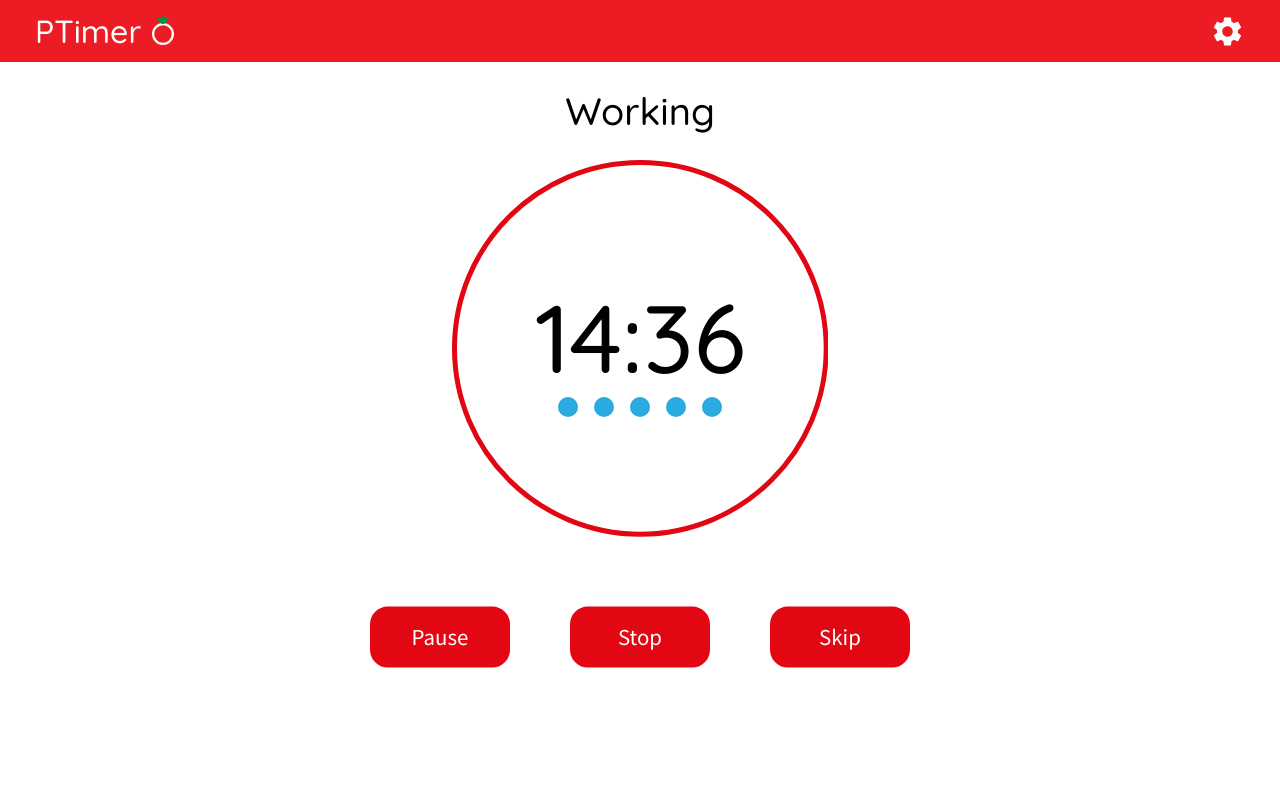
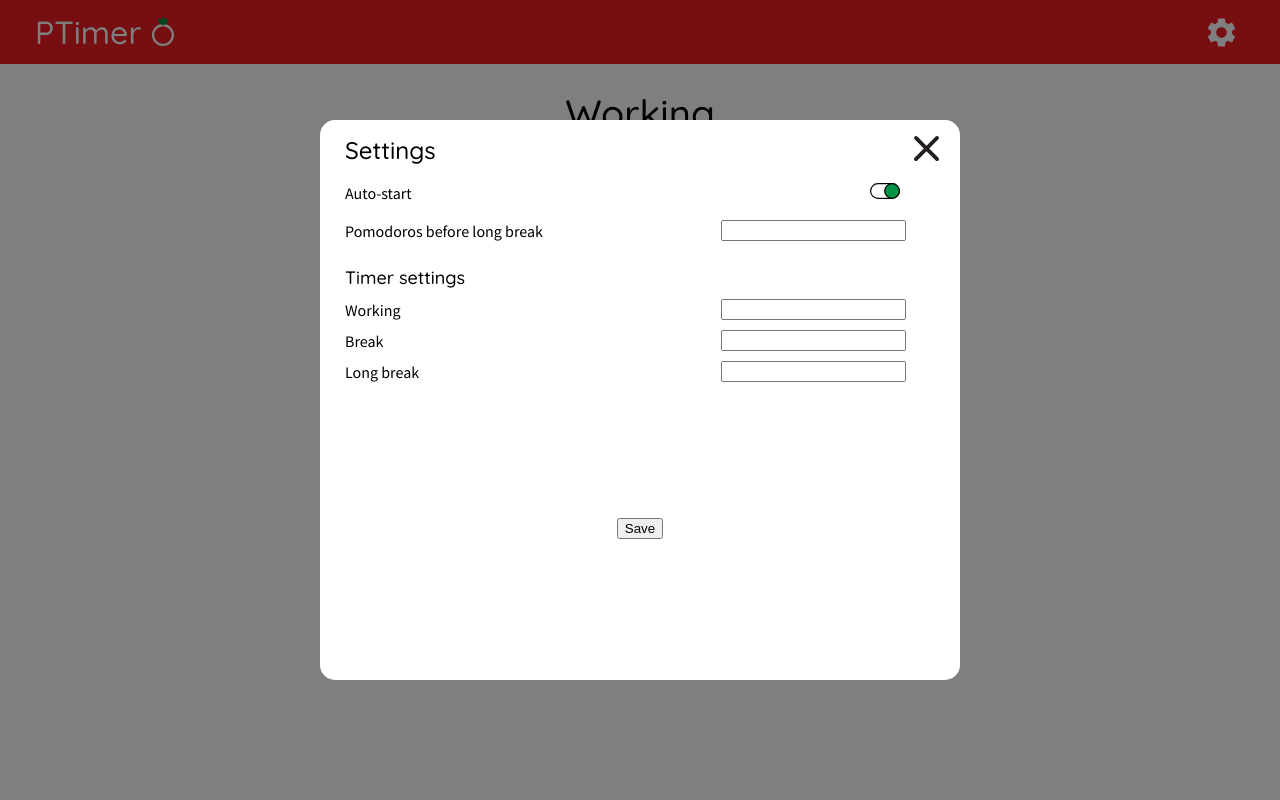
Before and after one commit to t-kovalskii/PTimer, a React (Create React App) app in the folder frontend/: page / in a window 1280 px wide. Both pictures are taken after a click on the button 1227 px from the left and 31 px from the top of the page. Shown: the top 800 px of the page. Built offline with nearby package versions, Linux system fonts and the light colour scheme.

Commit message:
Static popup
Implementing static popup appearing when crown button is clicked

```diff
--- a/frontend/src/components/App.js
+++ b/frontend/src/components/App.js
@@ -9,7 +9,7 @@ import '../css/override.css';
 
 export default function App(props) {
     return (
-      <div>
+      <div id="appBlock">
         <Navbar />
         <Main />
         <Footer />
--- /dev/null
+++ b/frontend/src/components/Popup.js
@@ -0,0 +1,70 @@
+import React from 'react';
+import SettingsField from './SettingsField';
+
+// svg
+import CloseIcon from './svg/close';
+import SwitcherOn from './svg/switcher_on';
+import SwitcherOff from './svg/switcher_off';
+
+// css
+import '../css/layout/popup.css';
+import '../css/style/popup.css'
+
+class Popup extends React.Component {
+  constructor(props) {
+    super(props);
+    this.state = {switchOn: true};
+    this.switch = this.switch.bind(this);
+  }
+
+  switch() {
+    this.setState(state => {
+      return {switchOn: !state.switchOn};
+    });
+  }
+
+  render() {
+    return (
+      <div className={this.props.show ? 'popupBox-displayed' : 'popupBox'}>
+        <div className="popupInner">
+          <div className="generalSettings">
+            <div className="settingsHeader">
+              <span id="settingsLabel">Settings</span>
+              <button id="closeButton" onClick={this.props.close}>
+                <CloseIcon size={25} />
+              </button>
+            </div>
+            <div className="generalFields">
+              <SettingsField
+                leftSlot={<span>Auto-start</span>}
+                rightSlot={
+                  this.state.switchOn ? <SwitcherOn size={30} switch={this.switch} /> : <SwitcherOff size={30} switch={this.switch} />
+                }
+              />
+              <SettingsField
+                leftSlot={<span>Pomodoros before long break</span>}
+                rightSlot={<input id="numberInput" type="number" />}
+              />
+            </div>
+          </div>
+          <div className="timerSettings">
+            <span id="timerSettingsLabel">Timer settings</span>
+            <div className="timerFields">
+              {
+                ['working', 'break', 'long_break'].map((caption, key) => {
+                  return <SettingsField key={key}
+                    leftSlot={caption[0].toUpperCase() + caption.slice(1).split('_').join(' ')}
+                    rightSlot={<input id={'numberInput' + caption} type="number" />}
+                  />
+                })
+              }
+            </div>
+          </div>
+          <button id="okButton">Save</button>
+        </div>
+      </div>
+    );
+  }
+}
+
+export default Popup;
--- /dev/null
+++ b/frontend/src/components/SettingsField.js
@@ -0,0 +1,18 @@
+import React from 'react';
+
+class SettingsField extends React.Component {
+  render() {
+    return (
+      <div className="field">
+        <div className="leftslot">
+          {this.props.leftSlot}
+        </div>
+        <div className="rightSlot">
+          {this.props.rightSlot}
+        </div>
+      </div>
+    );
+  }
+}
+
+export default SettingsField;
--- /dev/null
+++ b/frontend/src/components/svg/close.js
@@ -0,0 +1,21 @@
+import React from 'react';
+
+class CloseIcon extends React.Component {
+  render() {
+    return (
+      <svg version="1.1" xmlns="http://www.w3.org/2000/svg" xmlnsXlink="http://www.w3.org/1999/xlink" x="0px" y="0px"
+        width={this.props.size + 'px'} height={this.props.size + 'px'} viewBox="0 0 60.97 60.84"
+        style={{enableBackground: 'new 0 0 60.97 60.84'}} xmlSpace="preserve"
+      >
+        <path style={{fill: '#231F20'}}
+          d="M59.6,52.86l-22.5-22.5L59.47,7.98c1.83-1.83,1.83-4.79,0-6.61c-1.83-1.83-4.78-1.83-6.61,0L30.48,23.75
+          L8.1,1.37c-1.83-1.83-4.78-1.83-6.61,0s-1.83,4.79,0,6.61l22.38,22.38l-22.5,22.5c-1.83,1.83-1.83,4.78,0,6.61
+          c0.91,0.91,2.11,1.37,3.31,1.37s2.39-0.46,3.31-1.37l22.5-22.5l22.5,22.5c0.91,0.91,2.11,1.37,3.31,1.37s2.39-0.46,3.31-1.37
+          C61.42,57.65,61.42,54.69,59.6,52.86z"
+        />
+      </svg>
+    );
+  }
+}
+
+export default CloseIcon;
--- a/frontend/src/components/svg/crown.js
+++ b/frontend/src/components/svg/crown.js
@@ -1,30 +1,41 @@
 import React from 'react';
+
+// importing popup
+import Popup from '../Popup';
 
 /* This class manipulates the crown button on the
 *  top right corner of the page */
 class Crown extends React.Component {
   constructor(props) {
     super(props);
-    this.state = {hovered: false};
 
-    this.handleClick = this.handleClick.bind(this);
-    this.switchState = this.switchState.bind(this);
+    this.state = {
+      hovered: false,
+      showPopup: false
+    };
+
+    this.togglePopup = this.togglePopup.bind(this);
+    this.switchHover = this.switchHover.bind(this);
   }
 
-  switchState() {
+  switchHover() {
     this.setState(state => {
       return {hovered: !state.hovered};
     });
   }
 
-  handleClick(event) {
-    // TODO: implement the popup settings window
+  togglePopup(event) {
+    event.preventDefault();
+    this.setState(state => {
+      return {showPopup: !state.showPopup};
+    });
   }
 
   render() {
     return (
-      <button onClick={this.handleClick} className="crown"
-        onMouseEnter={this.switchState} onMouseLeave={this.switchState}
+      <div  className="crown">
+        <button onClick={this.togglePopup} className="crownButton"
+          onMouseEnter={this.switchHover} onMouseLeave={this.switchHover}
         >
           <svg version="1.1" xmlns="http://www.w3.org/2000/svg" xmlnsXlink="http://www.w3.org/1999/xlink" x="0px" y="0px"
             width={this.props.size + 'px'} height={this.props.size + 'px'} viewBox="0 0 18 18"
@@ -43,6 +54,8 @@ class Crown extends React.Component {
             />
           </svg>
         </button>
+        <Popup show={this.state.showPopup} close={this.togglePopup} />
+      </div>
     );
   }
 }
--- /dev/null
+++ b/frontend/src/components/svg/switcher_off.js
@@ -0,0 +1,25 @@
+import React from 'react';
+
+class SwitcherOff extends React.Component {
+  render() {
+    return (
+      <button className="switchButton" onClick={this.props.switch}>
+        <svg version="1.1" xmlns="http://www.w3.org/2000/svg" xmlnsXlink="http://www.w3.org/1999/xlink" x="0px" y="0px"
+          width={this.props.size + 'px'} height={this.props.size + 'px'} viewBox="0 0 100 53.18"
+          style={{enableBackground: 'new 0 0 100 53.18'}} xmlSpace="preserve"
+        >
+          <path style={{fill:'none',stroke:'#000000',strokeWidth:4,strokeLinecap:'round',strokeLinejoin:'round'}}
+            d="M73.41,2H26.58C13.01,2,2,13.01,2,26.59l0,0c0,13.58,11.01,24.59,24.59,24.59h46.82
+            C86.99,51.17,98,40.16,98,26.59l0,0C98,13.01,86.99,2,73.41,2z"
+          />
+          <path style={{fill:'#ED1C24',stroke:'#000000',strokeWidth:4,strokeLinecap:'round',strokeLinejoin:'round'}}
+            d="M26.59,2L26.59,2C13.01,2,2,13.01,2,26.59l0,0c0,13.58,11.01,24.59,24.59,24.59l0,0
+            c13.58,0,24.59-11.01,24.59-24.59l0,0C51.17,13.01,40.16,2,26.59,2z"
+          />
+        </svg>
+      </button>
+    );
+  }
+}
+
+export default SwitcherOff;
--- /dev/null
+++ b/frontend/src/components/svg/switcher_on.js
@@ -0,0 +1,28 @@
+import React from 'react';
+
+class SwitcherOn extends React.Component {
+  render() {
+    return (
+      <button className="switchButton" onClick={this.props.switch}>
+        <svg version="1.1" xmlns="http://www.w3.org/2000/svg" xmlnsXlink="http://www.w3.org/1999/xlink" x="0px" y="0px"
+          width={this.props.size + 'px'} height={this.props.size + 'px'} viewBox="0 0 100.36 53.18"
+          style={{enableBackground: 'new 0 0 100.36 53.18'}}
+          xmlSpace="preserve"
+        >
+          <g>
+            <path style={{fill:'none',stroke:'#000000',strokeWidth:4,strokeLinecap:'round',strokeLinejoin:'round'}}
+              d="M73.41,2H26.59C13.01,2,2,13.01,2,26.59l0,0c0,13.58,11.01,24.59,24.59,24.59h46.83
+              C86.99,51.17,98,40.16,98,26.59l0,0C98,13.01,86.99,2,73.41,2z"
+            />
+            <path style={{fill:'#009245',stroke:'#000000',strokeWidth:4,strokeLinecap:'round',strokeLinejoin:'round'}}
+              d="M73.77,2L73.77,2C60.19,2,49.18,13.01,49.18,26.59l0,0c0,13.58,11.01,24.59,24.59,24.59l0,0
+              c13.58,0,24.59-11.01,24.59-24.59l0,0C98.36,13.01,87.35,2,73.77,2z"
+            />
+          </g>
+        </svg>
+      </button>
+    );
+  }
+}
+
+export default SwitcherOn;
--- a/frontend/src/css/layout/footer.css
+++ b/frontend/src/css/layout/footer.css
@@ -8,6 +8,7 @@ footer {
 @media screen and (max-height: 715px) {
   footer {
     position: relative;
+    margin-top: 25px;
   }
 }
 
--- /dev/null
+++ b/frontend/src/css/layout/popup.css
@@ -0,0 +1,63 @@
+.popupBox {
+  display: none;
+}
+.popupBox-displayed {
+  display: block;
+  position: fixed;
+  width: 100%;
+  height: 100%;
+  top: 0;
+  left: 0;
+  right: 0;
+  bottom: 0;
+  background-color: rgba(0, 0, 0, 0.5);
+  z-index: 100;
+}
+.popupInner {
+  display: flex;
+  flex-direction: column;
+  position: absolute;
+  left: 25%;
+  right: 25%;
+  top: 15%;
+  bottom: 15%;
+  margin: auto;
+  background: white;
+}
+
+.popupInner > input {
+  overflow: hidden;
+}
+
+.settingsHeader {
+  display: flex;
+  flex-direction: row;
+}
+#settingsLabel, #timerSettingsLabel {
+  margin: auto auto auto 10px;
+}
+#closeButton {
+  margin-left: auto;
+}
+
+.field {
+  display: flex;
+  flex-direction: row;
+  margin: 10px;
+}
+.generalSettings {
+  margin-bottom: 15px;
+}
+.leftslot {
+  margin: auto 15px auto 0;
+}
+.rightSlot {
+  margin-top: auto;
+  margin-bottom: auto;
+  margin-right: 5%;
+  margin-left: auto;
+}
+
+#okButton {
+  margin: auto;
+}
--- a/frontend/src/css/override.css
+++ b/frontend/src/css/override.css
@@ -1,3 +1,8 @@
+/* This file overrides default browser's css
+*  and manipulates the style of the app block */
 body {
     margin: 0;
 }
+.appBlock {
+    z-index: 0;
+}
--- a/frontend/src/css/style/navbar.css
+++ b/frontend/src/css/style/navbar.css
@@ -6,7 +6,7 @@
     font-size: 32px;
     color: white;
 }
-.crown {
+.crownButton {
     background: none;
     border: none;
     outline: none;
--- /dev/null
+++ b/frontend/src/css/style/popup.css
@@ -0,0 +1,27 @@
+/* overriding buttons' style */
+#closeButton, .switchButton {
+  background: none;
+  border: none;
+  outline: none;
+}
+
+.popupInner {
+  border: 15px solid white;
+  border-radius: 15px;
+}
+
+#settingsLabel {
+  font-family: 'Quicksand', sans-serif;
+  font-size: 24px;
+}
+#timerSettingsLabel {
+  font-family: 'Quicksand', sans-serif;
+  font-size: 18px;
+}
+
+.popupInner span {
+  font-family: 'Source Sans Pro', sans-serif;
+}
+.leftslot {
+  font-family: 'Source Sans Pro', sans-serif;
+}
```
Lines whose indentation alone changed are shown as unchanged.
